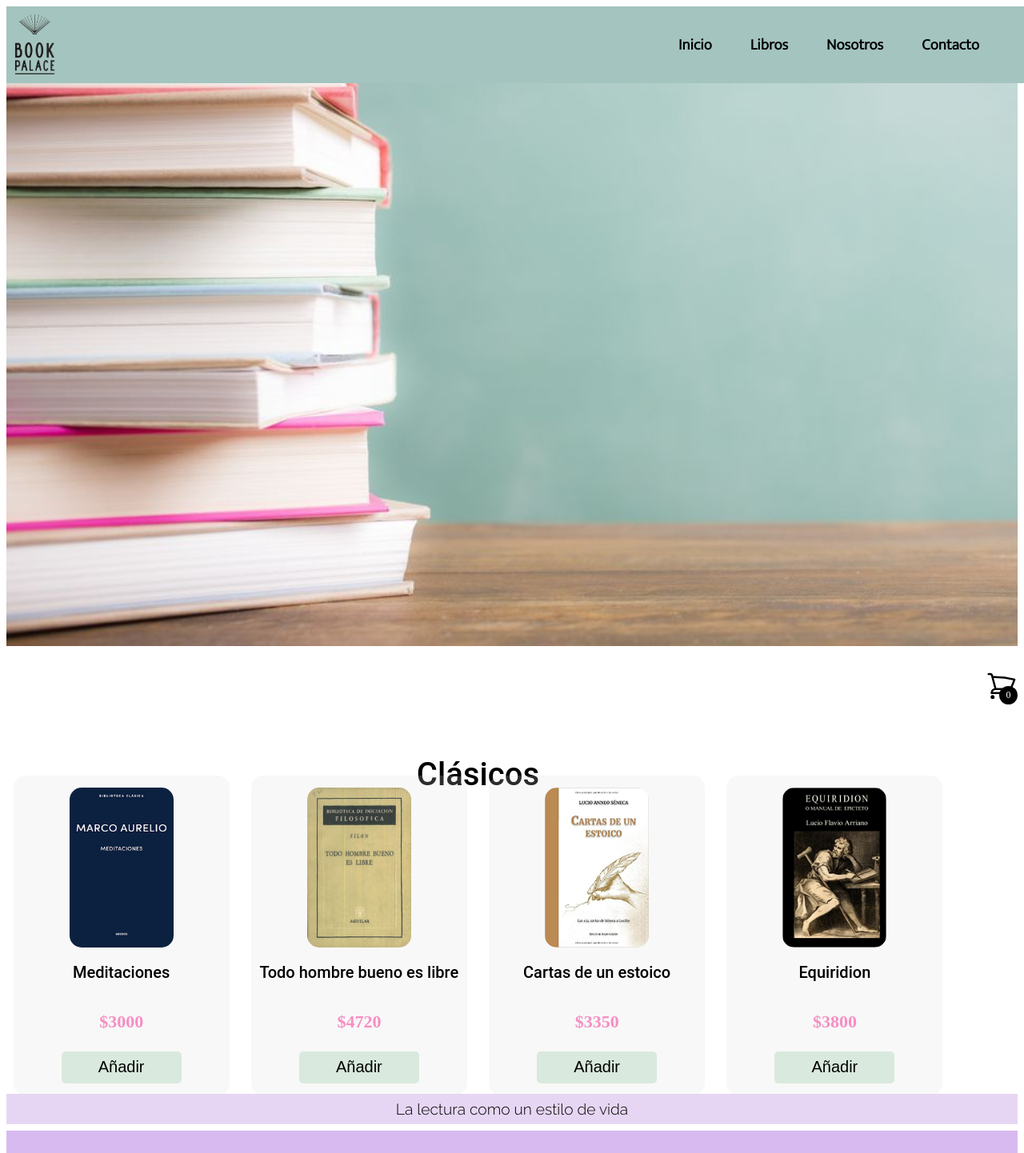
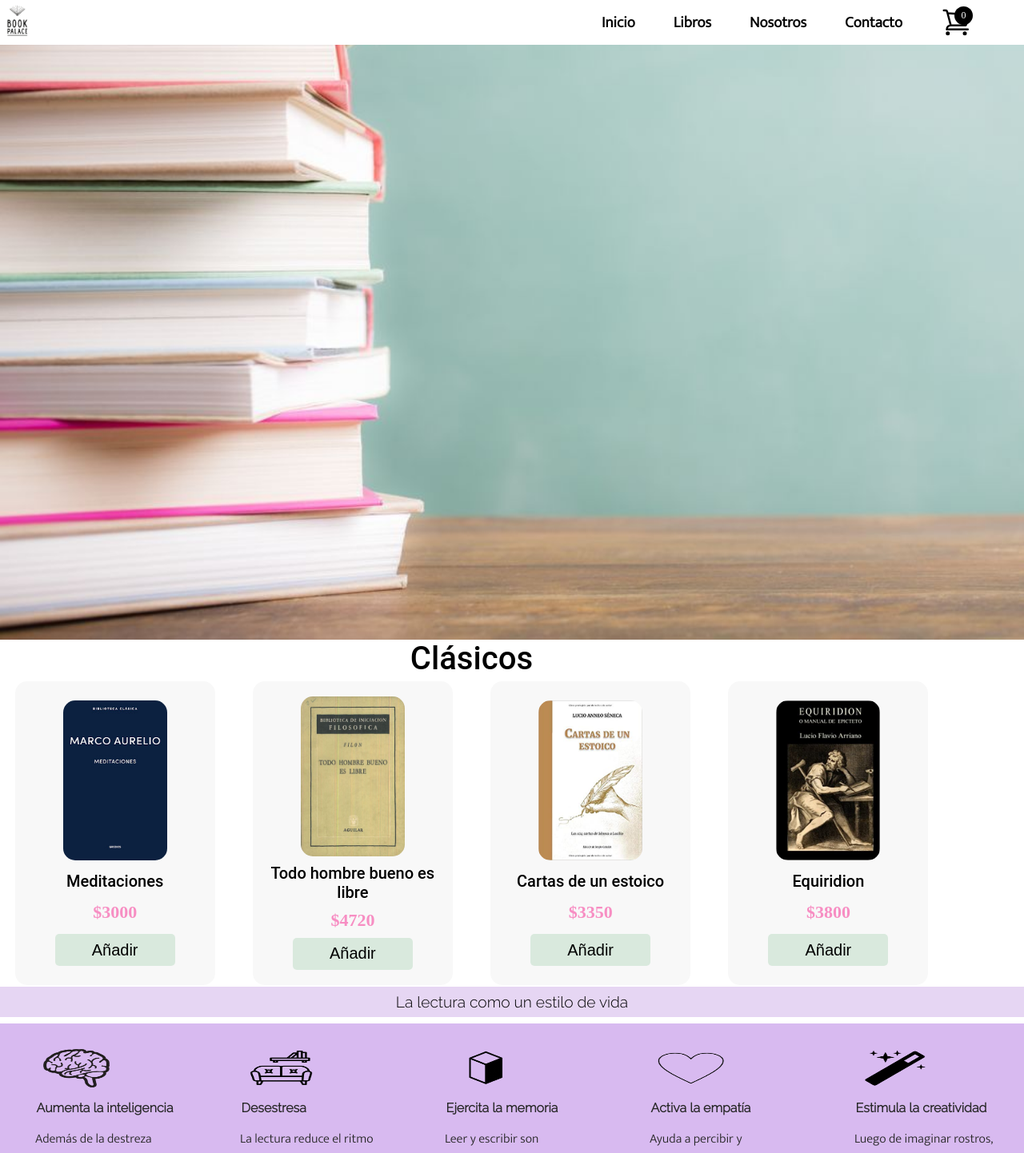
Before and after one commit to micaiann/Proyecto-React, a Next.js app: page / in a window 1280 px wide. Shown: the top 1442 px of the page at 80% size. Built offline with nearby package versions, Linux system fonts and the light colour scheme.

Commit message:
Cart con useContext final

```diff
--- a/src/components/atom/CartProduct.js
+++ b/src/components/atoms/clásicos/CartProduct.js
@@ -1,5 +1,5 @@
 
-const CartItem = ({ item, cart, deleteFromCart }) => {
+const CartItem = ({ item, deleteFromCart }) => {
   /*Destructurando item */
   const { title, price, id, quantity } = item;
 
@@ -8,12 +8,10 @@ const CartItem = ({ item, cart, deleteFromCart }) => {
       <div className="container-cart-products">
         <div className="cart-product">
           <div className="info-cart-product">
-            <span className="count-product-cart">{quantity}</span>
+            <span className="count-product-cart">Cant. {quantity}</span>
             <p className="title-product-cart">{title}</p>
             <span className="price-product-cart">$ {price * quantity}</span>
-          </div>
-
-          <svg
+            <svg
             xmlns="http://www.w3.org/2000/svg"
             fill="none"
             viewBox="0 0 24 24"
@@ -28,7 +26,9 @@ const CartItem = ({ item, cart, deleteFromCart }) => {
               d="M6 18L18 6M6 6l12 12"
             />
           </svg>
-        </div>
+          </div>
+
+             </div>
       </div>
     </>
   );
--- a/src/components/molecules/Cart.js
+++ b/src/components/molecules/Cart.js
@@ -1,5 +1,5 @@
 import React from "react";
-import CartProduct from "../atom/CartProduct";
+import CartProduct from "../atoms/clásicos/CartProduct";
 
 const Cart = ({ cart, deleteFromCart }) => {
   return (
--- a/src/components/molecules/Navbar.js
+++ b/src/components/molecules/Navbar.js
@@ -1,42 +1,85 @@
-import React from 'react';
-import { useState } from 'react';
-
-
+import React from "react";
+import { useState, useContext } from "react";
+import CartIcon from "../atoms/clásicos/CartIcon";
+import Cart from "./Cart";
+import { BooksContext } from "@/context/BooksContextProvider";
+import { TYPES } from "@/actions/shoppingActions";
 
 const Navbar = () => {
-  const [isOpen, setIsOpen] = useState(false)
+  const [isOpen, setIsOpen] = useState(false);
 
+  const [showCart, setShowCart] = useState(false);
 
+  //Paso 4 - Habilitar uso props (ejecutar useContext)
+  const data = useContext(BooksContext);
+  // Destructurando data
+  const [state, dispatch] = data;
+  // Destructurando state
+  const {cart} = state;
 
+  const deleteFromCart = (id) => {
+    dispatch({ type: TYPES.REMOVE_ONE_PRODUCT, payload: id });
+  };
+  // const clearCart = () => dispatch({ type: TYPES.CLEAR_CART });
 
   return (
-    <nav className="nav" >
-      <div className={`nav_toggle ${isOpen && "open"} `} onClick={() => setIsOpen(!isOpen)}>
+    <>
+      <nav className="nav">
+        <div
+          className={`nav_toggle ${isOpen && "open"} `}
+          onClick={() => setIsOpen(!isOpen)}
+        >
           <span></span>
           <span></span>
           <span></span>
         </div>
 
-
-      <a href='#' className='logo'> <img src='./images/logo-proyecto.png' /></a>
-
+        <a href="#" className="logo">
+          {" "}
+          <img src="./images/logo-proyecto.png" />
+        </a>
 
         <ul className={`nav_menu  ${isOpen && "open"}`}>
-        <li className='nav_item'>
-          <a href='#' className='nav_link'>Inicio</a>
+          <li className="nav_item">
+            <a href="#" className="nav_link">
+              Inicio
+            </a>
           </li>
-        <li className='nav_item'>
-          <a href='#' className='nav_link'>Libros</a>
+          <li className="nav_item">
+            <a href="#" className="nav_link">
+              Libros
+            </a>
           </li>
-        <li className='nav_item'>
-          <a href='#' className='nav_link'>Nosotros</a>
+          <li className="nav_item">
+            <a href="#" className="nav_link">
+              Nosotros
+            </a>
           </li>
-        <li className='nav_item'>
-          <a href='#' className='nav_link'>Contacto</a>
+          <li className="nav_item">
+            <a href="#" className="nav_link">
+              Contacto
+            </a>
+          </li>
+          <li className="nav_item">
+            <div
+              className="container-icon"
+              onClick={() => setShowCart(!showCart)}
+            >
+              <CartIcon />
+              <div class="count-products">
+                <span id="count-products-reduce">
+                  {cart.reduce((acum, item) => acum + item.quantity, 0)}
+                </span>
+              </div>
+            </div>
           </li>
         </ul>
       </nav>
-  )
-}
+      <div>
+        {showCart ? <Cart cart={cart} deleteFromCart={deleteFromCart} /> : null}
+      </div>
+    </>
+  );
+};
 
-export default Navbar
+export default Navbar;
--- a/src/components/organisms/ShoppingCart.js
+++ b/src/components/organisms/ShoppingCart.js
@@ -1,53 +1,22 @@
-import React, { useState, useReducer } from "react";
+import React, { useContext } from "react";
 import { TYPES } from "@/actions/shoppingActions";
-import {
-  shoppingInitialState,
-  shoppingReducer,
-} from "@/reducer/shoppingReducer";
-import Product from "../atom/Product";
-import Cart from "../molecules/Cart";
-import CartIcon from "../atom/CartIcon";
+import Product from "../atoms/clásicos/Product";
+import { BooksContext } from "@/context/BooksContextProvider";
 
 const ShoppingCart = (item) => {
-  /*** Uso de useReducer ***/
-  const [state, dispatch] = useReducer(shoppingReducer, shoppingInitialState);
-
-  /* Destructurando state */
-  const { products, cart } = state;
-
-  /* useState para visiblidad del carrito */
-  const [showCart, setShowCart] = useState(false);
+  //Paso 4 - Habilitar uso props (ejecutar useContext)
+  const data = useContext(BooksContext);
+  // Destructurando data
+  const [state, dispatch] = data;
+  // Destructurando state
+  const { products } = state;
 
   const addToCart = (id) => {
     dispatch({ type: TYPES.ADD_TO_CART, payload: id });
   };
-  const deleteFromCart = (id, all = false) => {
-    if (all) {
-      dispatch({ type: TYPES.REMOVE_ALL_PRODUCT, payload: id });
-    } else {
-      dispatch({ type: TYPES.REMOVE_ONE_PRODUCT, payload: id });
-    }
-  };
-  // const clearCart = () => dispatch({ type: TYPES.CLEAR_CART });
 
   return (
     <>
-      <header className="container-global">
-        <div className="container-icon" onClick={() => setShowCart(!showCart)}>
-          <CartIcon />
-          <div class="count-products">
-            <span id="count-products-reduce">
-              {cart.reduce((acum, item) => acum + item.quantity, 0)}
-            </span>
-          </div>
-        </div>
-        <div>
-          {showCart ? (
-            <Cart cart={cart} deleteFromCart={deleteFromCart} />
-          ) : null}
-        </div>
-      </header>
-
       <div className="grid-card">
         <h1>Clásicos</h1>
         {products.map((product) => (
--- /dev/null
+++ b/src/context/BooksContextProvider.js
@@ -0,0 +1,21 @@
+import { createContext, useReducer } from "react";
+import {
+  shoppingInitialState,
+  shoppingReducer,
+} from "@/reducer/shoppingReducer";
+
+//Paso 1 - Crear el contexto
+export const BooksContext = createContext();
+
+const BooksContextProvider = ({ children }) => {
+
+  //Paso 2 - Definir props a exportar
+  /*** Uso de useReducer ***/
+  const [state, dispatch] = useReducer(shoppingReducer, shoppingInitialState);
+
+  //Paso 3 - Proveer el contexto
+  const data = [state, dispatch];
+  return <BooksContext.Provider value={data}>{children}</BooksContext.Provider>;
+};
+
+export default BooksContextProvider;
--- a/src/pages/index.js
+++ b/src/pages/index.js
@@ -4,14 +4,12 @@ import React from "react";
 import ShoppingCart from "../components/organisms/ShoppingCart";
 import { Inter } from "next/font/google";
 import Navbar from "@/components/molecules/Navbar";
-import Footer from '@/components/molecules/Footer';
-import GrupoDeImagenes from '@/components/organisms/GrupoDeImagenes'
+import Footer from "@/components/molecules/Footer";
+import GrupoDeImagenes from "@/components/organisms/GrupoDeImagenes";
+import BooksContextProvider from "@/context/BooksContextProvider";
 const inter = Inter({ subsets: ["latin"] });
 
-
-
 const index = () => {
-
   return (
     <>
       <Head>
@@ -21,34 +19,44 @@ const index = () => {
         <link rel="icon" href="/favicon.ico" />
       </Head>
 
+      <BooksContextProvider>
+        <header>
+          {/* BARRA DE NAVEGACIÓN */}
+          <div>
+            <Navbar />
+          </div>
+        </header>
+
         <main>
-        {/* BARRA DE NAVEGACIÓN */}
-        <div><Navbar/></div>
-
           {/* INICIO */}
           <div className={styles.inicio}> </div>
 
           {/* CLÁSICOS */}
-        <div> <ShoppingCart/> </div>
-
-        {/* NOVEDADES */}
-        <div></div>
+          <div>
+            <ShoppingCart />
+          </div>
 
           {/* BENEFICIOS Y LECTURA */}
           <div>
-        <h2 className='h2-beneficios-lectura'>La lectura como un estilo de vida</h2>
-        <section className='section-beneficios-lectura'>
-          <div className='divs-beneficios-lectura'>
-          <GrupoDeImagenes/>
+            <h2 className="h2-beneficios-lectura">
+              La lectura como un estilo de vida
+            </h2>
+            <section className="section-beneficios-lectura">
+              <div className="divs-beneficios-lectura">
+                <GrupoDeImagenes />
               </div>
             </section>
           </div>
+        </main>
 
+        <footer>
           {/* FOOTER */}
-        <div><Footer /></div>
-
-
-      </main>
+          <div>
+            {" "}
+            <Footer />{" "}
+          </div>
+        </footer>
+      </BooksContextProvider>
     </>
   );
 };
--- a/src/styles/globals.css
+++ b/src/styles/globals.css
@@ -18,7 +18,10 @@
   --first-font:'Mukta', sans-serif;
 }
 
-
+/*** Reset ***/
+* {box-sizing: border-box;
+  padding: 0;
+  margin: 0 ;}
 
 /*** Carrito ***/
 
@@ -68,8 +71,11 @@
 
 /* Cart */
 .cart-container {
+  position: fixed;
+  top: 3.5rem;
+  right: 0;
   background-color: white;
-  width: 470px;
+  width: 45%;
   box-shadow: 0 10px 20px rgba(0, 0, 0, 0.2);
   border: 1px solid rgba(0, 0, 0, 0.2);
   border-radius: 5px;
@@ -79,7 +85,7 @@
   display: flex;
   justify-content: center;
   align-items: center;
-  padding: 20px 0;
+  padding: 1rem 0;
   gap: 20px;
 }
 
@@ -98,23 +104,20 @@
   display: flex;
   flex-direction: column;
   background-color: #fff;
-  width: 470px;
+  width: 100%;
   z-index: 1;
   border-radius: 5px;
 }
 
 .cart-product {
-  display: flex;
-  align-items: center;
-  justify-content: space-between;
   padding: 20px;
   border-bottom: 1px solid rgba(0, 0, 0, 0.2);
 }
 
 .info-cart-product {
-  display: flex;
-  justify-content: space-between;
-  flex: 0.8;
+  display: grid;
+  align-items: center;
+  grid-template-columns: 20% 50% 20% 10%;
 }
 
 .count-product-cart {
@@ -127,12 +130,14 @@
 }
 
 .price-product-cart {
+  text-align: center;
   font-weight: 700;
   font-size: 20px;
   margin-left: 10px;
 }
 
 .icon-close {
+  margin: auto;
   width: 25px;
   height: 25px;
 }
@@ -230,13 +235,16 @@ a {
   flex-direction: row;
   justify-content: space-between;
   align-content: center;
-  height: 12%;
+  height: 3.5rem;
   width: 100%;
-  background-color:#A4C4BF;
+  background-color: white;
   z-index:99995 ;
+  top:0;
 }
+/* #A4C4BF; */
 .logo >img {
-  height: 80px;
+  margin-top: -0.1rem;
+  height: 3.5rem;
   padding: 0.5rem;
 
 }
```
Also changed, not shown: src/components/atoms/clásicos/CartIcon.js (renamed from src/components/atom/CartIcon.js), src/components/atoms/clásicos/Product.js (renamed from src/components/atom/Product.js). Lines whose indentation alone changed are shown as unchanged.
